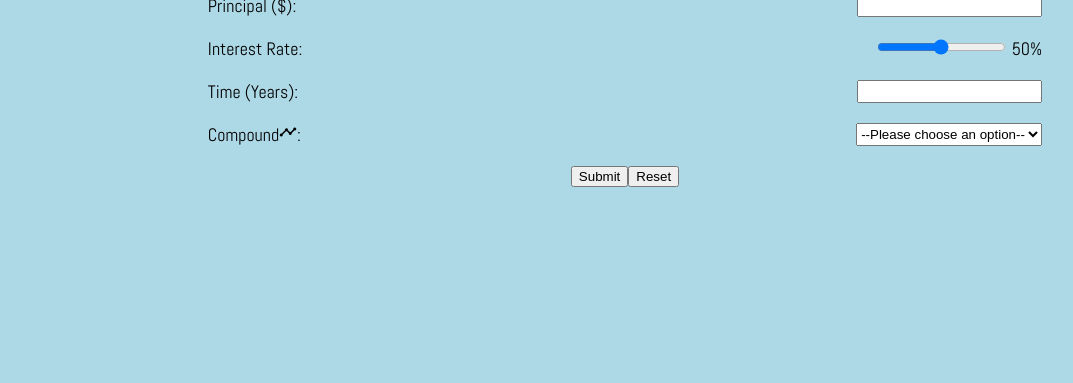
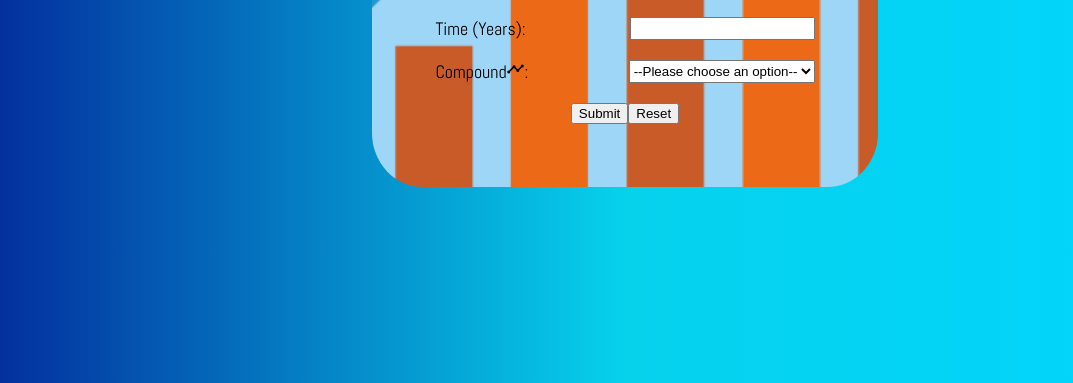
Before and after one commit to jyee5/CompoundInterestCalculator, a plain HTML site: page index.html in a window 1280 px wide. Shown: the part 417-800 px from the top of the page, without its empty margins (15-1088 px from the left). Drawn offline with Linux system fonts and the light colour scheme.

Commit message:
Adding CSS changes for background

```diff
--- a/style.css
+++ b/style.css
@@ -1,13 +1,24 @@
 body {
-  background-color: lightblue;
+  background: linear-gradient(
+    90deg,
+    rgb(3, 44, 156) 0%,
+    rgb(6, 210, 236) 50%,
+    rgba(0, 212, 255, 1) 100%
+  );
   font-family: "Abel", sans-serif;
 }
 
 .calculator {
+  background-image: url("Background.jpeg");
+  background-position: center;
+  background-repeat: no-repeat;
+  background-size: cover;
+  background-color: rgb(158, 214, 247);
+  border-radius: 10%;
   display: flex;
   flex-direction: column;
-  padding: 5% 7%;
-  margin: 10%;
+  padding: 5% 5%;
+  margin: 5% 30%;
 }
 
 .calculatorTitle {
```
Also changed, not shown: Background.jpeg (added).
